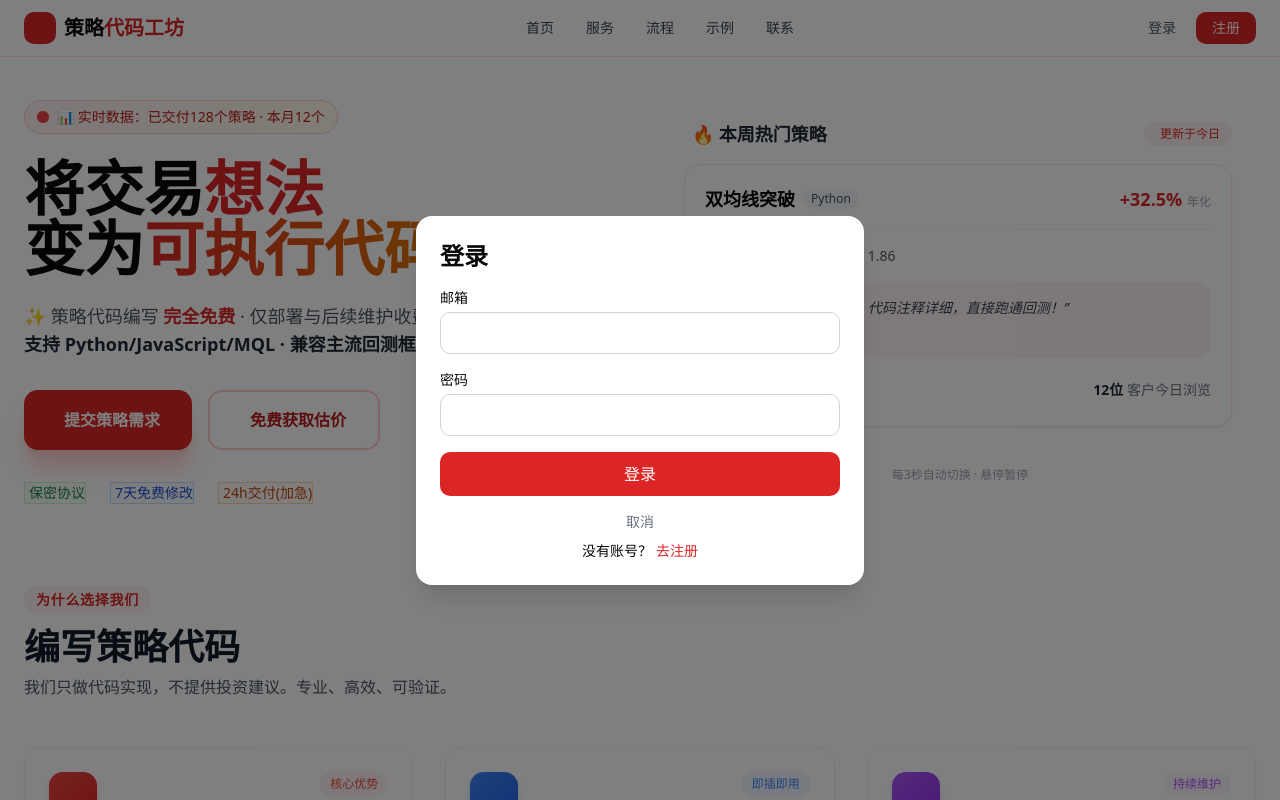
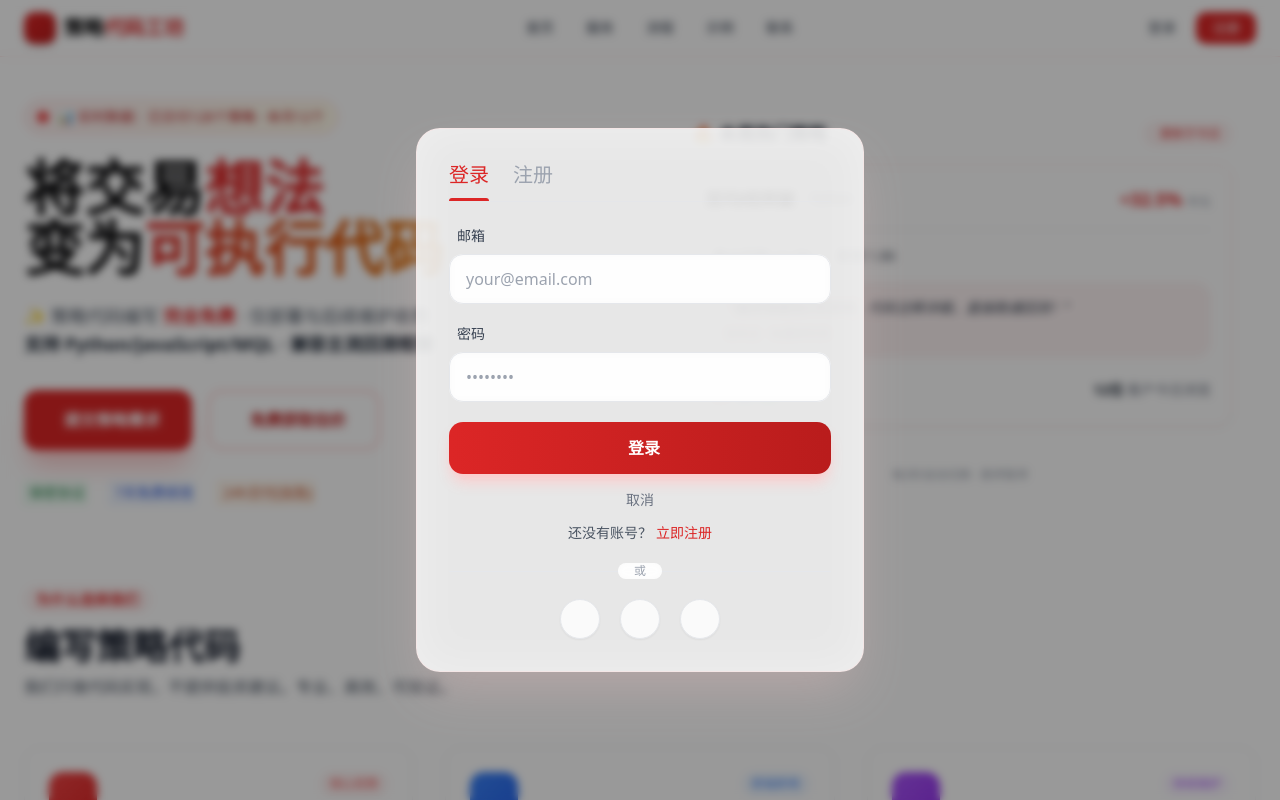
Before and after one commit to wedecwdf/djkfvbkf, a React (Vite) app: page / in a window 1280 px wide. Both pictures are taken after a click on the button "登录". Shown: the top 800 px of the page. Built offline with nearby package versions, Linux system fonts and the light colour scheme; no server answers.

Commit message:
style: 美化登录/注册弹窗，采用毛玻璃与动效设计

```diff
--- a/src/sections/Navbar.tsx
+++ b/src/sections/Navbar.tsx
@@ -48,7 +48,7 @@ const Navbar = () => {
       <nav className="fixed top-0 left-0 right-0 z-50 bg-white/90 backdrop-blur-md border-b border-red-100">
         <div className="max-w-7xl mx-auto px-6 py-3 flex items-center justify-between">
           <div className="flex items-center gap-2">
-            <div className="w-8 h-8 bg-red-600 rounded-lg flex items-center justify-center">
+            <div className="w-8 h-8 bg-gradient-to-br from-red-600 to-red-700 rounded-lg flex items-center justify-center shadow-md">
               <i className="fas fa-code text-white text-sm"></i>
             </div>
             <span className="text-xl font-bold">
@@ -65,69 +65,124 @@ const Navbar = () => {
           <div className="flex gap-2 items-center">
             {user ? (
               <>
-                <button onClick={() => navigate("/profile")} className="text-sm font-medium text-gray-600 hover:text-red-600 px-3 py-1.5">个人中心</button>
-                <button onClick={handleLogout} className="bg-red-600 hover:bg-red-700 text-white text-sm font-medium px-4 py-1.5 rounded-lg">退出</button>
+                <button onClick={() => navigate("/profile")} className="text-sm font-medium text-gray-600 hover:text-red-600 px-3 py-1.5 transition">个人中心</button>
+                <button onClick={handleLogout} className="bg-red-600 hover:bg-red-700 text-white text-sm font-medium px-4 py-1.5 rounded-lg shadow-sm transition">退出</button>
               </>
             ) : (
               <>
-                <button onClick={() => { setIsLogin(true); setShowAuthModal(true); }} className="text-sm font-medium text-gray-600 hover:text-red-600 px-3 py-1.5">登录</button>
-                <button onClick={() => { setIsLogin(false); setShowAuthModal(true); }} className="bg-red-600 hover:bg-red-700 text-white text-sm font-medium px-4 py-1.5 rounded-lg">注册</button>
+                <button onClick={() => { setIsLogin(true); setShowAuthModal(true); }} className="text-sm font-medium text-gray-600 hover:text-red-600 px-3 py-1.5 transition">登录</button>
+                <button onClick={() => { setIsLogin(false); setShowAuthModal(true); }} className="bg-red-600 hover:bg-red-700 text-white text-sm font-medium px-4 py-1.5 rounded-lg shadow-sm transition">注册</button>
               </>
             )}
           </div>
         </div>
       </nav>
 
+      {/* 美化后的认证弹窗 */}
       {showAuthModal && (
-        <div className="fixed inset-0 z-50 flex items-center justify-center bg-black/50 p-4">
-          <div className="bg-white rounded-2xl p-6 w-full max-w-md shadow-xl">
-            <h2 className="text-2xl font-bold mb-4">{isLogin ? "登录" : "注册"}</h2>
-            <form onSubmit={handleSubmit} className="space-y-4">
+        <div className="fixed inset-0 z-50 flex items-center justify-center bg-black/40 backdrop-blur-sm p-4">
+          <div className="auth-card w-full max-w-md p-6 md:p-8 bg-white/85 backdrop-blur-xl rounded-3xl border border-red-100/50 shadow-2xl shadow-red-200/30">
+            {/* 选项卡 */}
+            <div className="flex gap-6 mb-6 border-b border-gray-200/60 pb-2">
+              <button
+                onClick={() => setIsLogin(true)}
+                className={`tab-btn text-xl font-medium transition pb-1 relative ${isLogin ? 'text-red-600 after:absolute after:bottom-[-8px] after:left-0 after:w-full after:h-[3px] after:bg-red-600 after:rounded-t' : 'text-gray-400 hover:text-gray-600'}`}
+              >
+                登录
+              </button>
+              <button
+                onClick={() => setIsLogin(false)}
+                className={`tab-btn text-xl font-medium transition pb-1 relative ${!isLogin ? 'text-red-600 after:absolute after:bottom-[-8px] after:left-0 after:w-full after:h-[3px] after:bg-red-600 after:rounded-t' : 'text-gray-400 hover:text-gray-600'}`}
+              >
+                注册
+              </button>
+            </div>
+
+            <form onSubmit={handleSubmit} className="space-y-5">
               <div>
-                <label className="block text-sm font-medium mb-1">邮箱</label>
+                <label className="block text-sm font-medium text-gray-700 mb-2">
+                  <i className="far fa-envelope mr-2 text-red-400"></i>邮箱
+                </label>
                 <input
                   type="email"
                   required
                   value={email}
                   onChange={(e) => setEmail(e.target.value)}
-                  className="w-full border border-gray-300 rounded-lg px-3 py-2 focus:outline-none focus:ring-2 focus:ring-red-500"
+                  placeholder="your@email.com"
+                  className="input-field w-full px-4 py-3 rounded-xl bg-white/70 backdrop-blur-sm border border-gray-200 text-gray-800 placeholder-gray-400 focus:border-red-500 focus:ring-4 focus:ring-red-100 transition"
                 />
               </div>
               <div>
-                <label className="block text-sm font-medium mb-1">密码</label>
+                <label className="block text-sm font-medium text-gray-700 mb-2">
+                  <i className="fas fa-lock mr-2 text-red-400"></i>密码
+                </label>
                 <input
                   type="password"
                   required
                   minLength={6}
                   value={password}
                   onChange={(e) => setPassword(e.target.value)}
-                  className="w-full border border-gray-300 rounded-lg px-3 py-2 focus:outline-none focus:ring-2 focus:ring-red-500"
+                  placeholder="••••••••"
+                  className="input-field w-full px-4 py-3 rounded-xl bg-white/70 backdrop-blur-sm border border-gray-200 text-gray-800 placeholder-gray-400 focus:border-red-500 focus:ring-4 focus:ring-red-100 transition"
                 />
               </div>
-              {error && <p className="text-red-600 text-sm">{error}</p>}
+              {!isLogin && (
+                <p className="text-xs text-gray-500 -mt-2">密码至少6位</p>
+              )}
+              {error && <p className="text-red-600 text-sm bg-red-50 p-2 rounded-lg">{error}</p>}
               <button
                 type="submit"
                 disabled={loading}
-                className="w-full bg-red-600 hover:bg-red-700 text-white font-medium py-2.5 rounded-lg transition disabled:opacity-50"
+                className="submit-btn w-full bg-gradient-to-r from-red-600 to-red-700 hover:from-red-700 hover:to-red-800 text-white font-semibold py-3.5 px-4 rounded-xl shadow-lg shadow-red-200 transition disabled:opacity-50 disabled:cursor-not-allowed flex items-center justify-center gap-2"
               >
-                {loading ? "处理中..." : isLogin ? "登录" : "注册"}
+                {loading ? (
+                  <>
+                    <i className="fas fa-spinner fa-spin"></i> 处理中...
+                  </>
+                ) : (
+                  <>
+                    <i className={`fas ${isLogin ? 'fa-sign-in-alt' : 'fa-user-plus'}`}></i>
+                    {isLogin ? "登录" : "注册"}
+                  </>
+                )}
               </button>
             </form>
+
             <button
               onClick={() => setShowAuthModal(false)}
-              className="mt-4 text-sm text-gray-500 hover:text-gray-700 w-full text-center"
+              className="mt-4 text-sm text-gray-500 hover:text-gray-700 w-full text-center transition"
             >
               取消
             </button>
-            <p className="mt-2 text-center text-sm">
-              {isLogin ? "没有账号？" : "已有账号？"}
+            <p className="mt-3 text-center text-sm text-gray-600">
+              {isLogin ? "还没有账号？" : "已有账号？"}
               <button
                 onClick={() => setIsLogin(!isLogin)}
-                className="text-red-600 font-medium ml-1"
+                className="text-red-600 font-medium hover:underline ml-1"
               >
-                {isLogin ? "去注册" : "去登录"}
+                {isLogin ? "立即注册" : "去登录"}
               </button>
             </p>
+            {/* 装饰性社交登录 */}
+            <div className="relative my-5">
+              <div className="absolute inset-0 flex items-center">
+                <div className="w-full border-t border-gray-200"></div>
+              </div>
+              <div className="relative flex justify-center text-xs">
+                <span className="bg-white/80 px-4 text-gray-400 backdrop-blur-sm rounded-full">或</span>
+              </div>
+            </div>
+            <div className="flex justify-center gap-5">
+              <button className="w-10 h-10 flex items-center justify-center rounded-full bg-white/80 border border-gray-200 text-gray-600 hover:bg-red-50 hover:border-red-200 hover:text-red-600 transition shadow-sm" disabled>
+                <i className="fab fa-google"></i>
+              </button>
+              <button className="w-10 h-10 flex items-center justify-center rounded-full bg-white/80 border border-gray-200 text-gray-600 hover:bg-red-50 hover:border-red-200 hover:text-red-600 transition shadow-sm" disabled>
+                <i className="fab fa-github"></i>
+              </button>
+              <button className="w-10 h-10 flex items-center justify-center rounded-full bg-white/80 border border-gray-200 text-gray-600 hover:bg-red-50 hover:border-red-200 hover:text-red-600 transition shadow-sm" disabled>
+                <i className="fab fa-weixin"></i>
+              </button>
+            </div>
           </div>
         </div>
       )}
```
